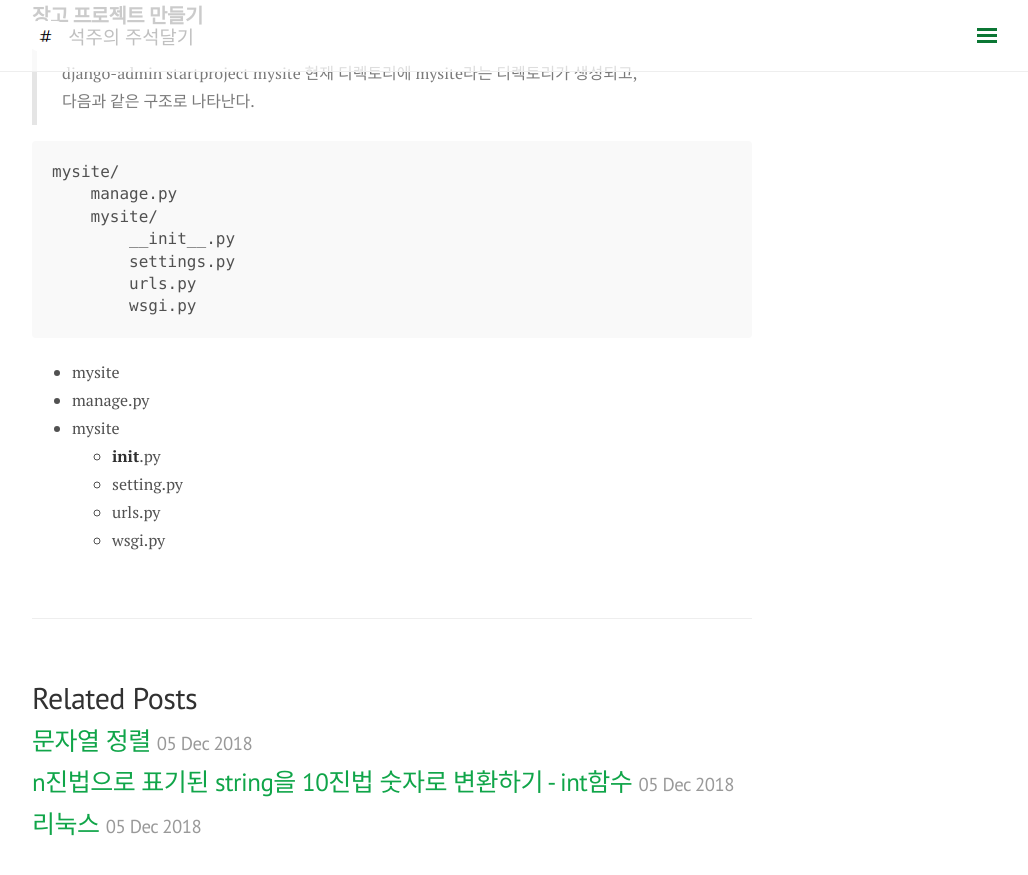
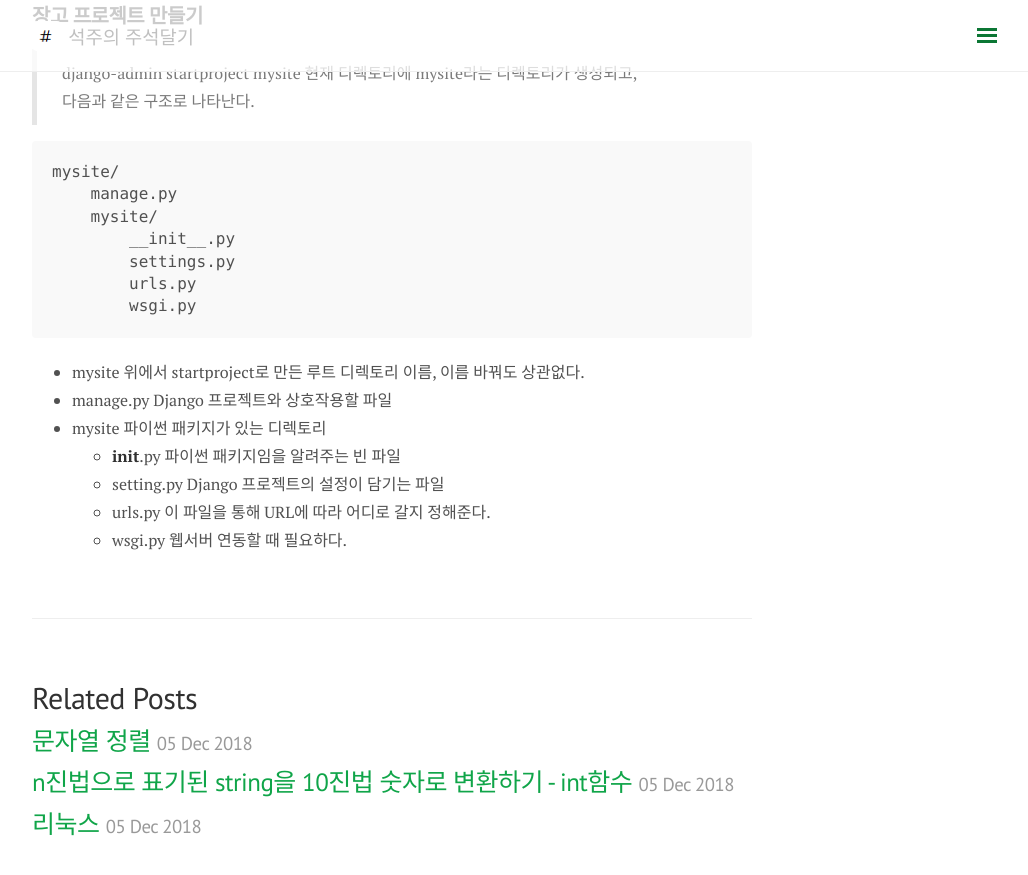
Before and after one commit to somefood/somefood.github.io, a Jekyll site: the page built from _posts/Django/2018-12-05-django1.md, in a window 1280 px wide and 900 px high, scrolled down 537 px. Shown: the top 875 px of the window, without its empty margins (248-1276 px from the left). Built offline with Jekyll 4.4.1, drawn with Linux system fonts in a browser that asks for light colours; nearby versions of some CDN libraries; comment, search, counter and statistics services are not loaded.

Commit message:
Update 2018-12-05-django1.md

````diff
--- a/_posts/Django/2018-12-05-django1.md
+++ b/_posts/Django/2018-12-05-django1.md
@@ -27,10 +27,10 @@ mysite/
         urls.py
         wsgi.py
 ```
-- mysite
-- manage.py
-- mysite
-  - __init__.py
-  - setting.py
-  - urls.py
-  - wsgi.py
+- mysite        위에서 startproject로 만든 루트 디렉토리 이름, 이름 바꿔도 상관없다.
+- manage.py     Django 프로젝트와 상호작용할 파일
+- mysite        파이썬 패키지가 있는 디렉토리
+  - __init__.py 파이썬 패키지임을 알려주는 빈 파일
+  - setting.py  Django 프로젝트의 설정이 담기는 파일
+  - urls.py     이 파일을 통해 URL에 따라 어디로 갈지 정해준다.
+  - wsgi.py     웹서버 연동할 때 필요하다.
````
